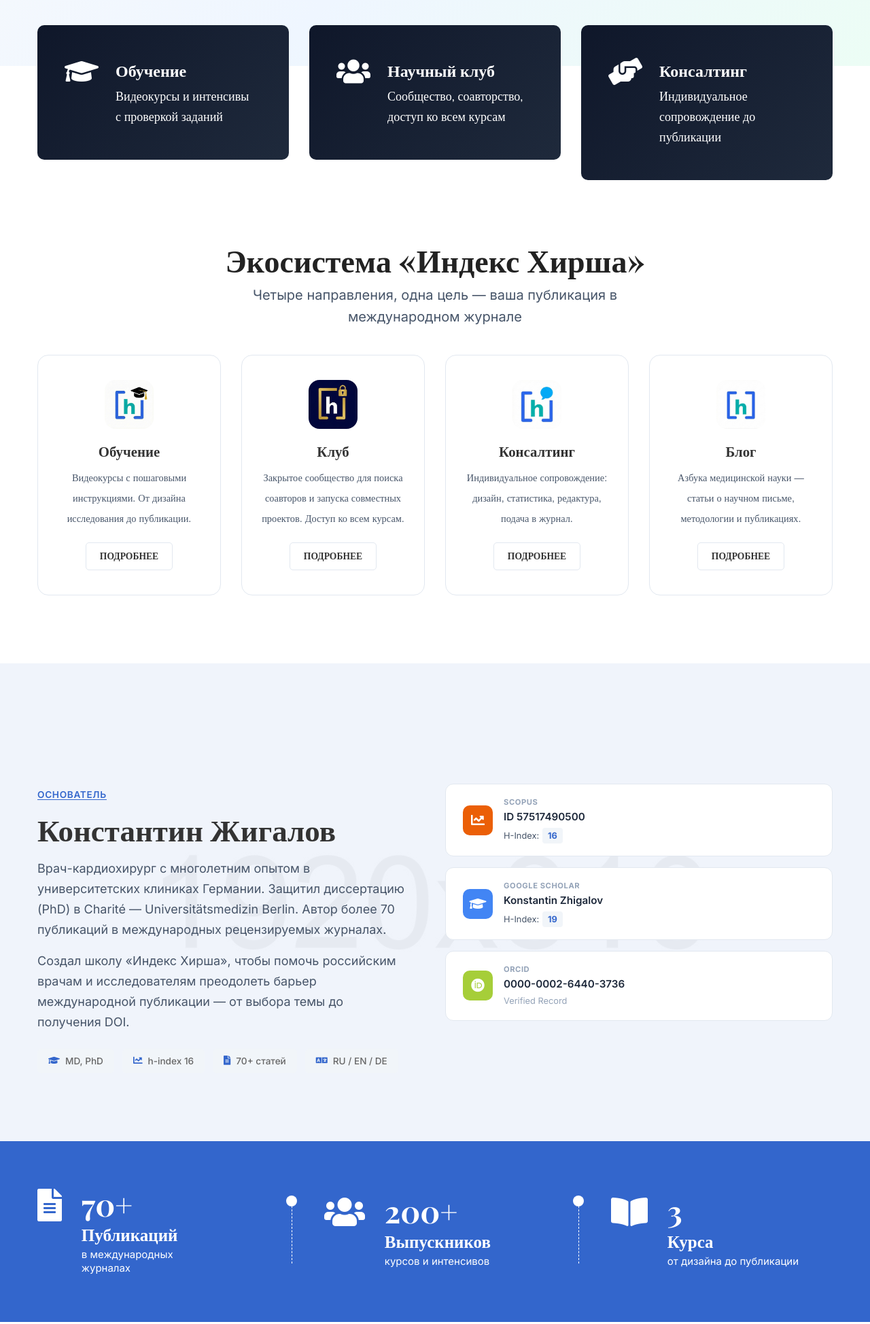
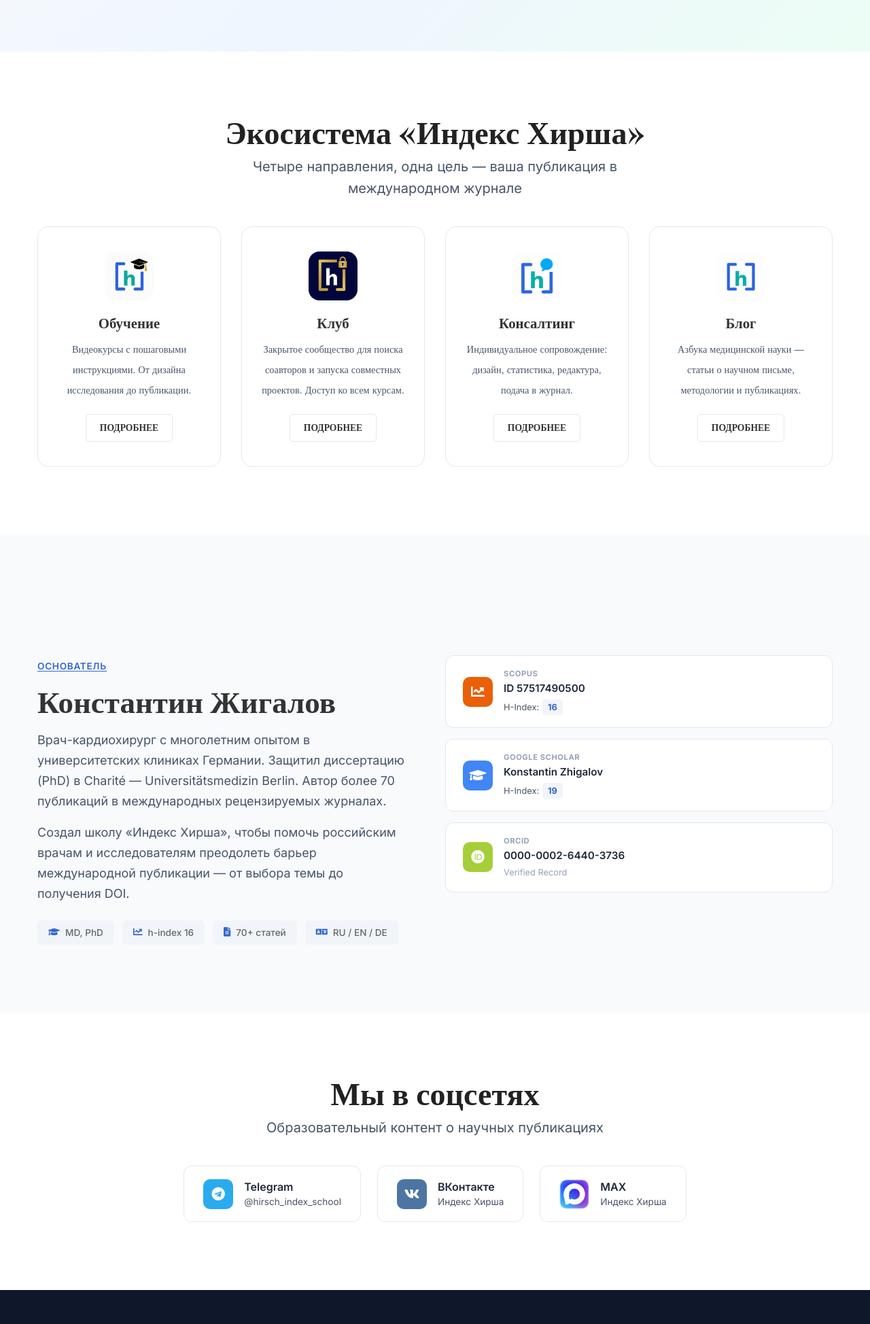
Before and after one commit to 711131719mailru/hirschindex, a plain HTML site: page index.html in a window 1280 px wide. Shown: the part 501-2449 px from the top of the page at 68% size. Drawn offline with nearby package versions, Linux system fonts and the light colour scheme.

Commit message:
Fix: remove duplicate boxes, stats section, parallax bg; fix nav spacing and CTA gaps

```diff
--- a/index.html
+++ b/index.html
@@ -38,6 +38,12 @@
             header.style3 {
                 background: #fff;
                 border-bottom: 1px solid #e2e8f0;
+                height: 70px;
+                display: flex;
+                align-items: center;
+            }
+            header.style3 .header-right {
+                margin-left: 40px;
             }
             header.style3 .topbar {
                 font-size: 0.85rem;
@@ -413,42 +419,6 @@
                 </div>
             </section>
 
-            <!-- ===== 3 Special Boxes (Pillars) ===== -->
-            <section>
-                <div class="w-100 position-relative" style="margin-top:-60px; z-index:2;">
-                    <div class="container">
-                        <div class="row mrg30">
-                            <div class="col-md-6 col-sm-6 col-lg-4">
-                                <div class="special-box z1 scndry-bg grad-bg2 d-flex position-relative flex-wrap w-100 brd-rd10 wow fadeInUp" data-wow-delay="0.1s">
-                                    <i class="fas fa-graduation-cap d-inline-block" style="font-size:2.5rem;"></i>
-                                    <div class="special-box-inner">
-                                        <h4 class="mb-0">Обучение</h4>
-                                        <p class="mb-0">Видеокурсы и интенсивы с проверкой заданий</p>
-                                    </div>
-                                </div>
-                            </div>
-                            <div class="col-md-6 col-sm-6 col-lg-4">
-                                <div class="special-box z1 scndry-bg grad-bg2 d-flex position-relative flex-wrap w-100 brd-rd10 wow fadeInUp" data-wow-delay="0.2s">
-                                    <i class="fas fa-users d-inline-block" style="font-size:2.5rem;"></i>
-                                    <div class="special-box-inner">
-                                        <h4 class="mb-0">Научный клуб</h4>
-                                        <p class="mb-0">Сообщество, соавторство, доступ ко всем курсам</p>
-                                    </div>
-                                </div>
-                            </div>
-                            <div class="col-md-6 col-sm-6 col-lg-4">
-                                <div class="special-box z1 scndry-bg grad-bg2 d-flex position-relative flex-wrap w-100 brd-rd10 wow fadeInUp" data-wow-delay="0.3s">
-                                    <i class="fas fa-hands-helping d-inline-block" style="font-size:2.5rem;"></i>
-                                    <div class="special-box-inner">
-                                        <h4 class="mb-0">Консалтинг</h4>
-                                        <p class="mb-0">Индивидуальное сопровождение до публикации</p>
-                                    </div>
-                                </div>
-                            </div>
-                        </div>
-                    </div>
-                </div>
-            </section>
 
             <!-- ===== Ecosystem (4 Pillars) ===== -->
             <section>
@@ -500,8 +470,7 @@
 
             <!-- ===== About / Founder ===== -->
             <section>
-                <div class="w-100 pt-100 gray-layer opc95 pb-100 position-relative">
-                    <div class="fixed-bg" style="background-image: url(assets/images/parallax-bg6.jpg);"></div>
+                <div class="w-100 pt-100 pb-100 position-relative" style="background:#f8fafc;">
                     <div class="container">
                         <div class="row mrg30 align-items-center">
                             <div class="col-md-12 col-lg-6 wow fadeInLeft">
@@ -552,47 +521,6 @@
                 </div>
             </section>
 
-            <!-- ===== Stats (Facts) ===== -->
-            <section>
-                <div class="w-100 pt-20 thm-bg pb-70 position-relative">
-                    <div class="container">
-                        <div class="facts-wrap v2 position-relative w-100">
-                            <ul class="facts-list d-flex flex-wrap align-items-center justify-content-between position-relative mb-0 list-unstyled">
-                                <li class="wow fadeInUp" data-wow-delay="0.1s">
-                                    <div class="fact-box v2 position-relative d-flex flex-wrap w-100">
-                                        <i class="fas fa-file-alt d-inline-block" style="font-size:3rem;"></i>
-                                        <div class="fact-box-inner">
-                                            <span class="scndry-clr d-block"><i class="counter">70</i>+</span>
-                                            <h4 class="mb-0">Публикаций</h4>
-                                            <p class="mb-0" style="font-family:'Inter',sans-serif;">в международных журналах</p>
-                                        </div>
-                                    </div>
-                                </li>
-                                <li class="wow fadeInUp" data-wow-delay="0.2s">
-                                    <div class="fact-box v2 position-relative d-flex flex-wrap w-100">
-                                        <i class="fas fa-users d-inline-block" style="font-size:3rem;"></i>
-                                        <div class="fact-box-inner">
-                                            <span class="scndry-clr d-block"><i class="counter">200</i>+</span>
-                                            <h4 class="mb-0">Выпускников</h4>
-                                            <p class="mb-0" style="font-family:'Inter',sans-serif;">курсов и интенсивов</p>
-                                        </div>
-                                    </div>
-                                </li>
-                                <li class="wow fadeInUp" data-wow-delay="0.3s">
-                                    <div class="fact-box v2 position-relative d-flex flex-wrap w-100">
-                                        <i class="fas fa-book-open d-inline-block" style="font-size:3rem;"></i>
-                                        <div class="fact-box-inner">
-                                            <span class="scndry-clr d-block"><i class="counter">3</i></span>
-                                            <h4 class="mb-0">Курса</h4>
-                                            <p class="mb-0" style="font-family:'Inter',sans-serif;">от дизайна до публикации</p>
-                                        </div>
-                                    </div>
-                                </li>
-                            </ul>
-                        </div>
-                    </div>
-                </div>
-            </section>
 
             <!-- ===== Social Channels ===== -->
             <section>
@@ -635,8 +563,8 @@
             <section>
                 <div class="w-100 pt-70 scndry-bg pb-70 position-relative text-center">
                     <div class="container wow fadeInUp">
-                        <h2 class="mb-0" style="color:#fff; margin-bottom:16px;">Готовы начать?</h2>
-                        <p class="mb-0" style="color:rgba(255,255,255,0.7); margin-bottom:28px; max-width:500px; margin-left:auto; margin-right:auto; font-family:'Inter',sans-serif;">Присоединяйтесь к сообществу врачей-исследователей</p>
+                        <h2 style="color:#fff; margin-bottom:24px;">Готовы начать?</h2>
+                        <p style="color:rgba(255,255,255,0.7); margin-bottom:40px; max-width:500px; margin-left:auto; margin-right:auto; font-family:'Inter',sans-serif;">Присоединяйтесь к сообществу врачей-исследователей</p>
                         <div class="d-flex gap-3 justify-content-center flex-wrap">
                             <a class="thm-btn v2 thm-bg brd-rd5 d-inline-block position-relative overflow-hidden" href="education.html" title="">Начать обучение</a>
                             <a class="thm-btn v2 brd-rd5 d-inline-block position-relative overflow-hidden" href="club.html" title="" style="background-color:#c5a065;">Вступить в клуб — 990 ₽/мес</a>
```
